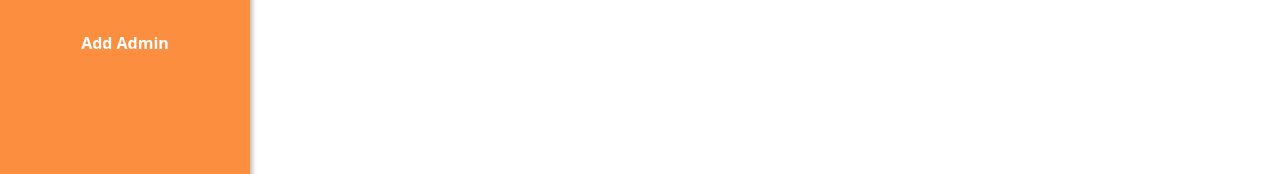
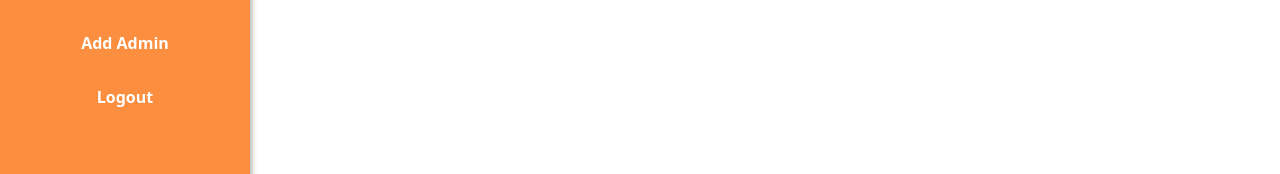
Before and after one commit to RyanChehab/frontend, a React (Create React App) app: page /adminPanel in a window 1280 px wide. Shown: the part 229-403 px from the top of the page. Built offline with nearby package versions, Linux system fonts and the light colour scheme; no server answers.

Commit message:
jsx <=> added logout for admin

```diff
--- a/src/components/userTypes/Admin/AdminNav/index.jsx
+++ b/src/components/userTypes/Admin/AdminNav/index.jsx
@@ -1,9 +1,10 @@
-import React, { useState } from "react";
+import React, { useState,useContext } from "react";
 import { styled } from "@mui/system";
 import IconButton from "@mui/material/IconButton";
 import MenuIcon from "@mui/icons-material/Menu";
 import CloseIcon from "@mui/icons-material/Close";
 import Avatar from "@mui/material/Avatar";
+import { NavContext } from "../../../../context/NavContext";
 
 const AdminNavContainer = styled("div")(({ isCollapsed }) => ({
     width: isCollapsed ? "60px" : "250px",
@@ -69,6 +70,7 @@ const MenuItem = styled("div")(({ isCollapsed }) => ({
 }));
 
 const AdminNav = ({onSelectItem}) => {
+    const {handleLogout} = useContext(NavContext)
 
     const adminName = localStorage.getItem("name")||"admin"
     const firstLetter = adminName.charAt(0).toUpperCase();
@@ -88,6 +90,8 @@ const AdminNav = ({onSelectItem}) => {
             <MenuItem isCollapsed={isCollapsed} onClick={() => onSelectItem("blockUser")}>Block User</MenuItem>
             <MenuItem isCollapsed={isCollapsed} onClick={() => onSelectItem("deleteUser")}>Delete User</MenuItem>
             <MenuItem isCollapsed={isCollapsed} onClick={() => onSelectItem("AddAdmin")}>Add Admin</MenuItem>
+            <MenuItem isCollapsed={isCollapsed} onClick={() =>
+            handleLogout()}>Logout</MenuItem>
         </AdminNavContainer>
     )
 };
```
